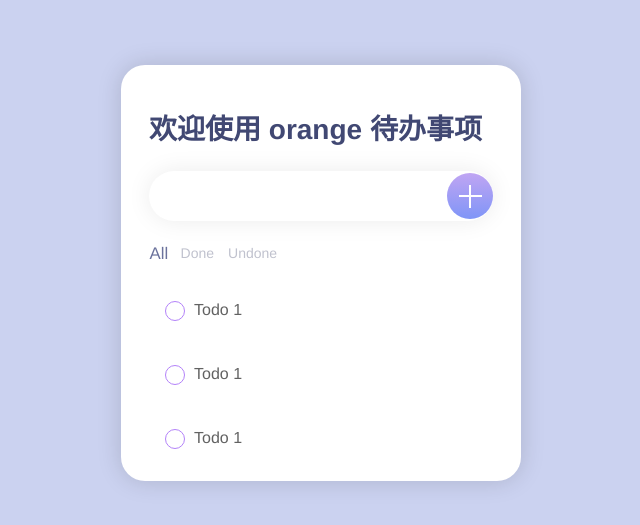
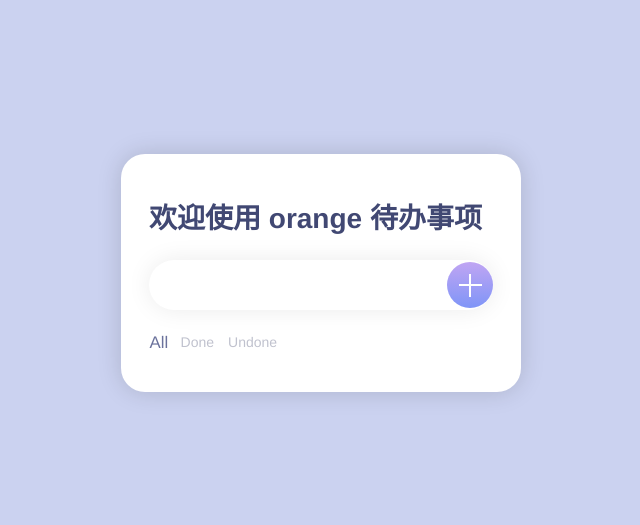
Before and after one commit to tangtang/Vue-todoapp, a Vue app: page / in a window 1280 px wide. Shown: the part 127-652 px from the top of the page, without its empty margins (319-959 px from the left). Built offline with nearby package versions, Linux system fonts and the light colour scheme.

Commit message:
second commit
events and data

```diff
--- a/package.json
+++ b/package.json
@@ -3,7 +3,7 @@
   "version": "0.1.0",
   "private": true,
   "scripts": {
-    "serve": "vue-cli-service serve",
+    "serve": "vue-cli-service serve --open",
     "build": "vue-cli-service build",
     "lint": "vue-cli-service lint"
   },
--- a/src/App.vue
+++ b/src/App.vue
@@ -2,21 +2,30 @@
   <main>
     <div class="container">
       <h1>欢迎使用 orange 待办事项</h1>
-      <todo-add />
+      <todo-add :tid="todos.length" @add-todo="addTodo"/>
       <todo-filter />
-      <todo-list />
+      <todo-list  :todo="todos"/>
     </div>
   </main>
 </template>
 
 <script>
+import { ref }  from "vue";
 import TodoAdd from './components/TodoAdd.vue';
 import TodoFilter from './components/TodoFilter.vue';
 import TodoList from './components/TodoList.vue';
 
 export default {
+  name: "App",
   components: { TodoAdd, TodoFilter, TodoList },
-  name: "App",
+  setup (){
+    const todos = ref([]);//包装一个空数组，来作为默认todo列表的数据
+    const addTodo = (todo) => todos.value.push(todo);
+    return { //在temp中使用函数和数据，要以对象的新式返回
+      todos,
+      addTodo,
+    };
+  },
 };
 </script>
 
--- a/src/components/TodoAdd.vue
+++ b/src/components/TodoAdd.vue
@@ -1,16 +1,38 @@
 <template>
   <div class="input-add">
-        <input type="text" name="todo" />
-        <button>
-          <i class="plus"></i>
-        </button>
-      </div>
+    <input
+      type="text"
+      name="todo"
+      v-model="todoContent"
+      @keyup.enter="emitAddTodo"
+    />
+    <button @click="emitAddTodo">
+      <i class="plus"></i>
+    </button>
+  </div>
 </template>
 
 <script>
+import { ref } from "vue";
 export default {
-name:"TodoAdd",
-}
+  name: "TodoAdd",
+  setup(props, context) {
+    const todoContent = ref("");
+    const emitAddTodo = () => {
+      const todo = {
+        id: props.tid,
+        content: todoContent.value, //要记得value才能访问里面的值
+        completed: false,
+      };
+      context.emit("add-todo", todo);
+      todoContent.value = ""; //清空输入框内容
+    };
+    return {
+      todoContent,
+      emitAddTodo,
+    };
+  },
+};
 </script>
 
 <style>
@@ -50,11 +72,10 @@ name:"TodoAdd",
 .input-add .plus {
   display: block;
   width: 100%;
-  height: 100%;/* 横线加竖线变成加号按钮 */
+  height: 100%; /* 横线加竖线变成加号按钮 */
   background: linear-gradient(#fff, #fff), linear-gradient(#fff, #fff);
   background-size: 50% 2px, 2px 50%;
   background-position: center;
   background-repeat: no-repeat;
 }
-
 </style>
--- a/src/components/TodoList.vue
+++ b/src/components/TodoList.vue
@@ -1,14 +1,19 @@
 <template>
   <div class="todo-list">
-    <todo-list-item v-for="n in 3" :key="n"></todo-list-item>
+    <todo-list-item
+     v-for="todo in todos"
+      :key="todo.id"
+      :todo-item="todo"
+      ></todo-list-item>
   </div>
 </template>
 
 <script>
-import TodoListItem from './TodoListItem';
+import TodoListItem from "./TodoListItem";
 export default {
-  name:"TodoList",
-  components: {TodoListItem},
+  name: "TodoList",
+  components: { TodoListItem },
+  props: ["todos"],
 };
 </script>
 
--- a/src/components/TodoListItem.vue
+++ b/src/components/TodoListItem.vue
@@ -1,8 +1,8 @@
 <template>
   <div class="todo-item">
     <label>
-      <input type="checkbox" />
-      Todo 1
+      <input type="checkbox" :checked="todoItem.completed" />
+     {{todoItem.content}}
       <span class="check-button"></span>
     </label>
   </div>
@@ -11,6 +11,7 @@
 <script>
 export default {
   name:"TodoListItem",
+  props:["todoItem"]
 };
 </script>
 
```
